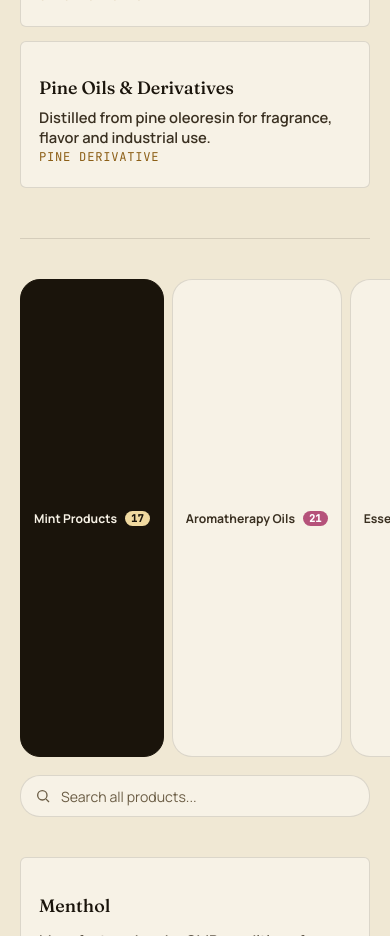
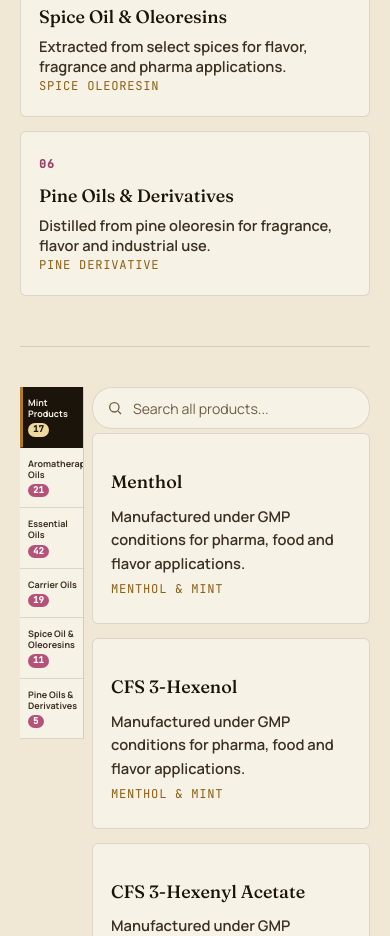
Before and after one commit to SaumyaGuptaTechnokrat/AyushAroma, a React (Vite) app: page / in a window 390 px wide. Shown: the part 3880-4816 px from the top of the page. Built offline with nearby package versions, Linux system fonts and the light colour scheme.

Commit message:
removed number

```diff
--- a/src/sections/Products.jsx
+++ b/src/sections/Products.jsx
@@ -187,7 +187,7 @@ export default function Products() {
               {pageItems.map((p) => (
                 <div className="product-card" key={p.num}>
                   {p.badge && <span className="featured-badge">{p.badge}</span>}
-                  <span className="pnum">{p.num}</span>
+                  {/* <span className="pnum">{p.num}</span> */}
                   <h3>{p.title}</h3>
                   <p>{category.desc}</p>
                   <span className="tagline">{category.tag}</span>
--- a/src/styles/products.css
+++ b/src/styles/products.css
@@ -27,9 +27,11 @@
     background: var(--bg-panel-2);
   }
   .product-card .pnum{
-    /* SKU code (e.g. AOS001) hidden per request — kept in the DOM/markup
-       in case you want it back for internal reference, just not shown. */
-    display: none;
+    font-family: var(--mono);
+    font-size: 0.72rem;
+    color: var(--rose-soft);
+    font-weight: 700;
+    letter-spacing: 0.1em;
   }
   .product-card h3{
     font-family: var(--display);
@@ -236,60 +238,120 @@
   /* ===== sm : phones portrait ===== */
   @media (max-width: 720px){
     .products-grid{ grid-template-columns: 1fr; gap: 18px; }
+    .product-tabs{ gap: 8px; }
+    .product-tab{ padding: 8px 14px; font-size: 0.8rem; }
 
     .product-list-block{
       margin-top: 50px;
       padding-top: 40px;
+
+      display: grid;
+      grid-template-columns: 76px 1fr;
+      grid-template-areas:
+        "tabs search"
+        "tabs grid"
+        "tabs pagination";
+      column-gap: 10px;
     }
 
+    /* Unwraps product-toolbar so its children (tabs + search) become direct
+       grid items of product-list-block, sitting parallel to the cards
+       instead of stacked above them. */
     .product-toolbar{
-      flex-direction: column;
-      align-items: stretch;
-      gap: 16px;
+      display: contents;
     }
 
-    /* Horizontally-scrollable chip row instead of a cramped vertical
-       sidebar. Keeps the same pill design as desktop — which already
-       contains long labels + the count badge cleanly — just makes it
-       swipeable so nothing gets squeezed or spills out of its box. */
     .product-tabs{
-      flex-wrap: nowrap;
-      overflow-x: auto;
-      -webkit-overflow-scrolling: touch;
-      scrollbar-width: none;
-      gap: 8px;
-      padding-bottom: 2px;
-      /* fade hint so it's clear there's more to scroll */
-      -webkit-mask-image: linear-gradient(90deg, #000 92%, transparent 100%);
-      mask-image: linear-gradient(90deg, #000 92%, transparent 100%);
+      grid-area: tabs;
+      display: flex;
+      flex-direction: column;
+      gap: 0;
+      /* Sticky, not fixed: only stays pinned while product-list-block is
+         in view. It scrolls away naturally once the section ends, so it
+         is never visible in any other section of the page. */
+      position: sticky;
+      top: 106px;
+      align-self: start;
+      max-height: calc(100svh - 120px);
+      overflow-y: auto;
+      border-right: 1px solid var(--line);
     }
-    .product-tabs::-webkit-scrollbar{ display:none; }
 
     .product-tab{
-      flex: 0 0 auto;
-      white-space: nowrap;
-      padding: 9px 16px;
-      font-size: 0.8rem;
+      flex-direction: column;
+      align-items: flex-start;
+      gap: 4px;
+      width: 100%;
+      padding: 12px 6px 12px 10px;
+      border-radius: 0;
+      border: none;
+      border-bottom: 1px solid var(--line);
+      font-size: 0.62rem;
+      line-height: 1.25;
+      text-align: left;
+      white-space: normal;
+    }
+    .product-tab.active{
+      border-left: 3px solid var(--gold);
+      padding-left: 7px;
+    }
+    .product-tab-count{
+      align-self: flex-start;
+      font-size: 0.62rem;
+      padding: 1px 6px;
     }
 
-    .search-bar{ width: 100%; }
+    .search-bar{
+      grid-area: search;
+      width: 100%;
+      margin-bottom: 4px;
+    }
 
-    .products-grid{ gap: 14px; }
-    .product-card{ padding: 26px 20px; }
-    .product-card h3{ font-size: 1.12rem; margin: 12px 0 8px; }
+    .products-grid{
+      grid-area: grid;
+      grid-template-columns: 1fr;
+      gap: 14px;
+      padding-left: 0;
+    }
+    .product-card{
+      padding: 26px 20px;
+    }
+    .product-card h3{
+      font-size: 1.12rem;
+      margin: 12px 0 8px;
+    }
 
-    .pagination{ justify-content: flex-start; margin-top: 24px; }
+    .no-results{
+      grid-area: grid;
+    }
+
+    .pagination{
+      grid-area: pagination;
+      justify-content: flex-start;
+      margin-top: 24px;
+    }
   }
 
   /* ===== xsm : small phones ===== */
   @media (max-width: 480px){
+    .product-list-block{
+      grid-template-columns: 64px 1fr;
+      column-gap: 8px;
+    }
+    .product-tabs{
+      top: 96px;
+      max-height: calc(100svh - 110px);
+    }
     .product-tab{
-      padding: 8px 13px;
-      font-size: 0.76rem;
+      font-size: 0.56rem;
+      padding: 10px 4px 10px 8px;
+    }
+    .product-tab.active{
+      padding-left: 5px;
     }
     .product-tab-count{
-      font-size: 0.64rem;
-      padding: 1px 6px;
+      font-size: 0.56rem;
+      padding: 1px 5px;
     }
     .product-card{
       padding: 22px 18px;
@@ -297,9 +359,12 @@
   }
 
   @media (max-width: 375px){
+    .product-list-block{
+      grid-template-columns: 56px 1fr;
+    }
     .product-tab{
-      padding: 7px 12px;
-      font-size: 0.72rem;
+      font-size: 0.52rem;
+      padding: 9px 3px 9px 6px;
     }
     .product-card{ padding: 18px 14px; }
     .product-card h3{ font-size: 1.02rem; }
```
